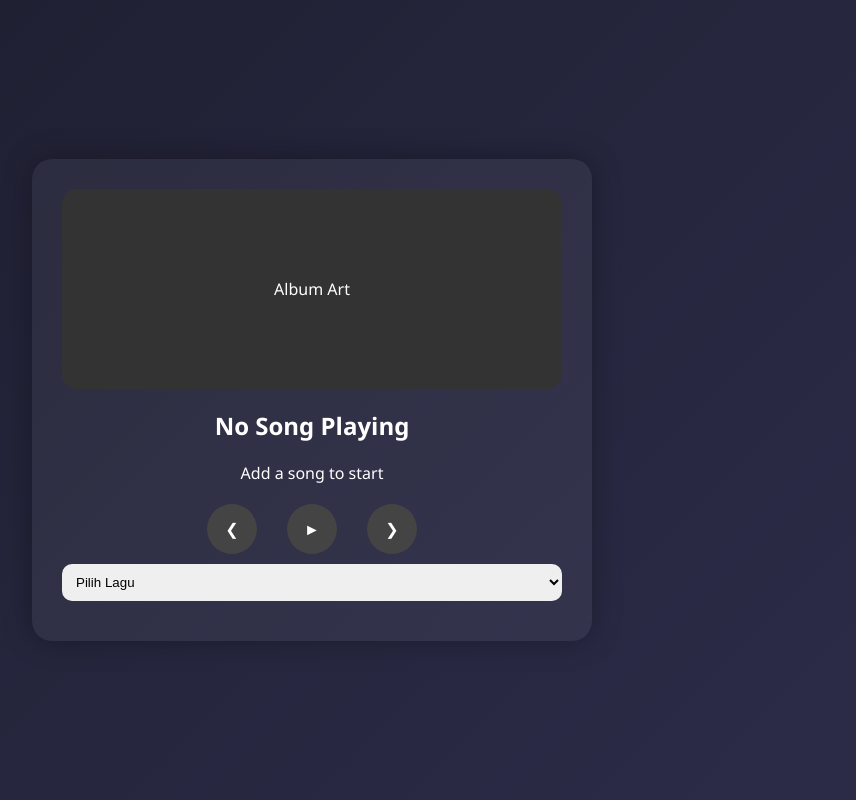
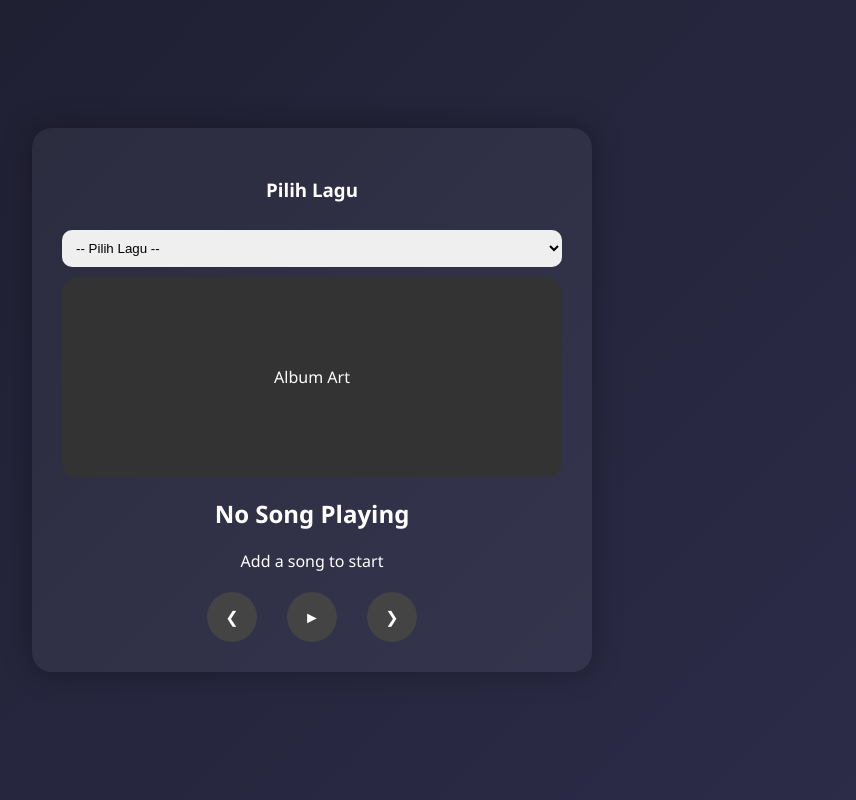
Before and after one commit to DaffTzy5912/ucmp, a plain HTML site: page index.html in a window 1280 px wide. Shown: the whole page, without its empty margins (328-1184 px from the left). Drawn offline with Linux system fonts and the light colour scheme.

Commit message:
Update index.html

```diff
--- a/index.html
+++ b/index.html
@@ -8,27 +8,33 @@
 </head>
 <body>
     <div class="music-player">
+        <!-- Playlist di atas -->
+        <div class="playlist-section">
+            <h3>Pilih Lagu</h3>
+            <select id="playlist" onchange="changeSong(this.value)" class="modern-select">
+                <option value="">-- Pilih Lagu --</option>
+            </select>
+        </div>
+
+        <!-- Album Art -->
         <div class="album-art" id="albumArt">
             <span>Album Art</span>
         </div>
 
+        <!-- Info Lagu -->
         <div class="song-info">
             <h2 id="songTitle">No Song Playing</h2>
             <p id="artistName">Add a song to start</p>
         </div>
 
+        <!-- Audio Player -->
         <audio id="audioPlayer"></audio>
 
+        <!-- Tombol Kontrol -->
         <div class="controls">
             <div class="control-button" onclick="prevSong()">&#10094;</div>
             <div class="control-button" onclick="togglePlay()" id="playPauseBtn">&#9658;</div>
             <div class="control-button" onclick="nextSong()">&#10095;</div>
-        </div>
-
-        <div class="add-music">
-            <select id="playlist" onchange="changeSong(this.value)">
-                <option value="">Pilih Lagu</option>
-            </select>
         </div>
     </div>
 
```
